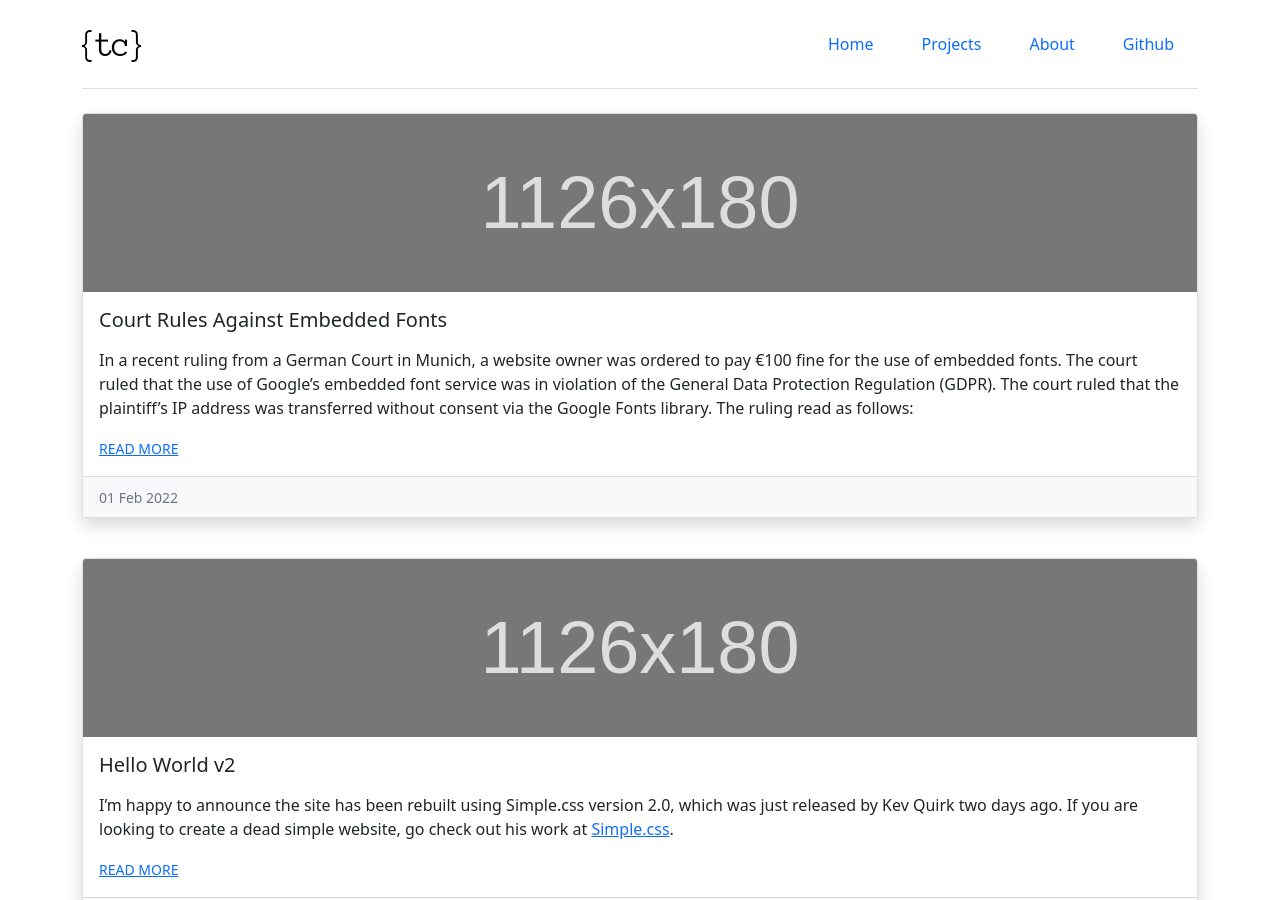
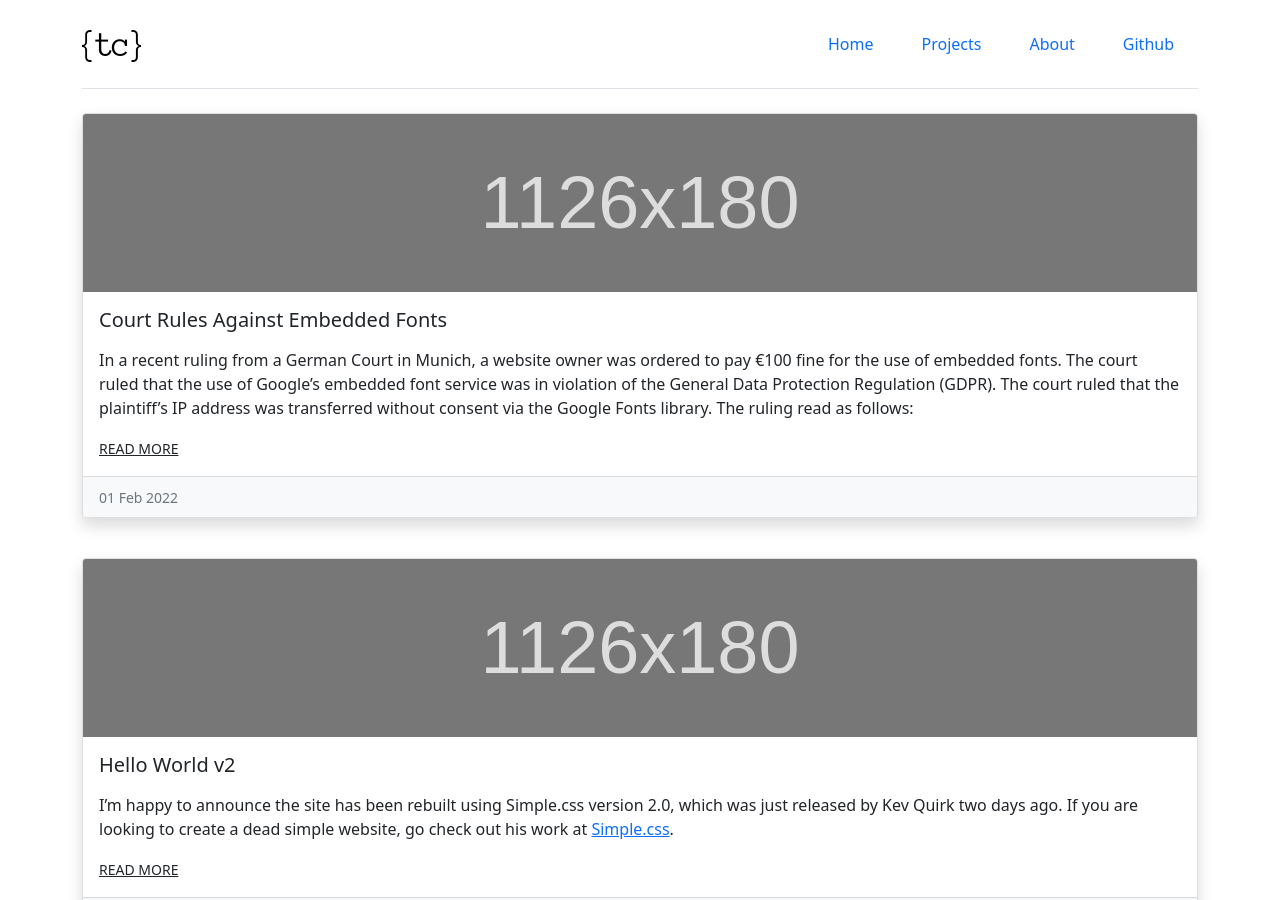
Before and after one commit to acavella/dev.cavella.com, a Jekyll site: the page built from index.md, in a window 1280 px wide and 900 px high. Built offline with Jekyll 4.4.1, drawn with Linux system fonts in a browser that asks for light colours.

Commit message:
update read more text

```diff
--- a/index.md
+++ b/index.md
@@ -11,7 +11,7 @@ layout: default
   <div class="card-body">
     <h5 class="card-title">{{ post.title }}</h5>
     <p class="card-text">{{ post.excerpt }}</p>
-    <small class="text-muted"><a href="{{ post.url }}" class="card-link">READ MORE</a></small>
+    <small><a href="{{ post.url }}" class="card-link text-dark">READ MORE</a></small>
   </div>
   <div class="card-footer bg-light">
     <small class="text-muted">{{ post.date | date_to_string }}</small>
```
